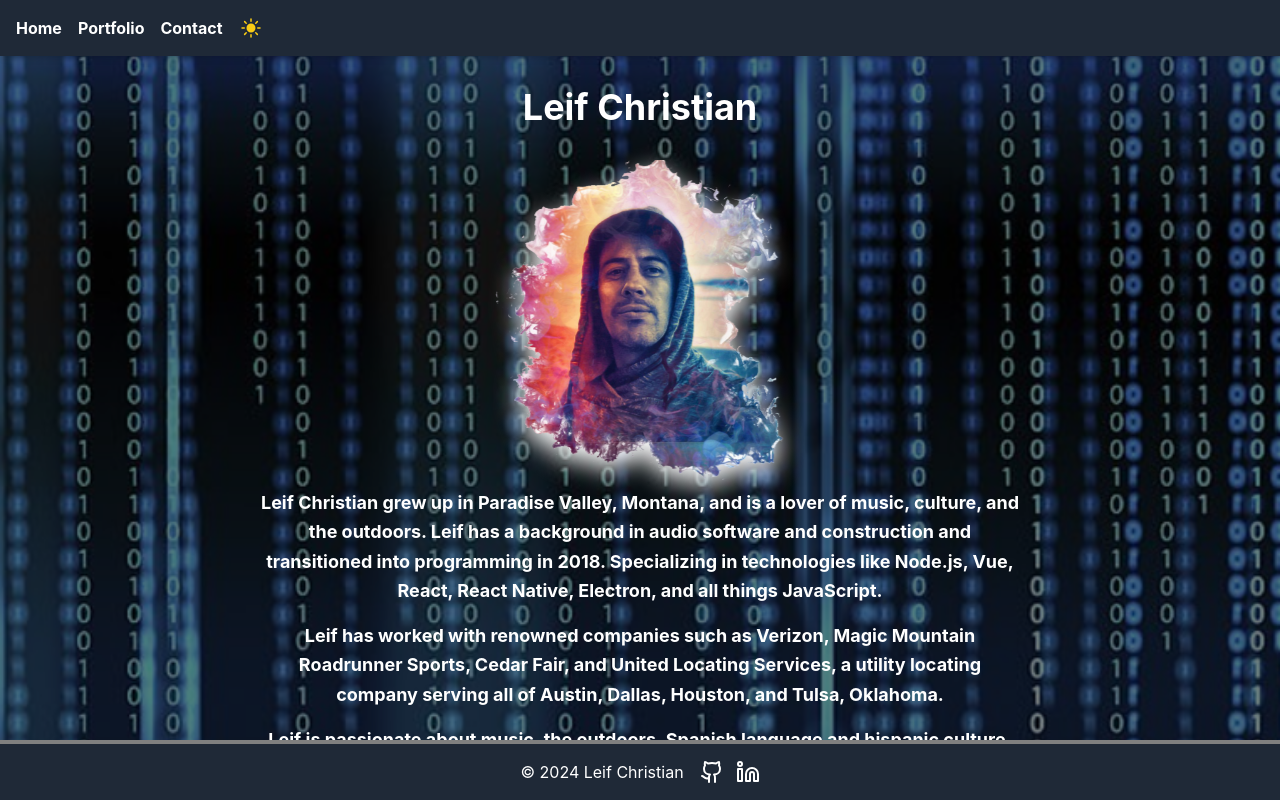
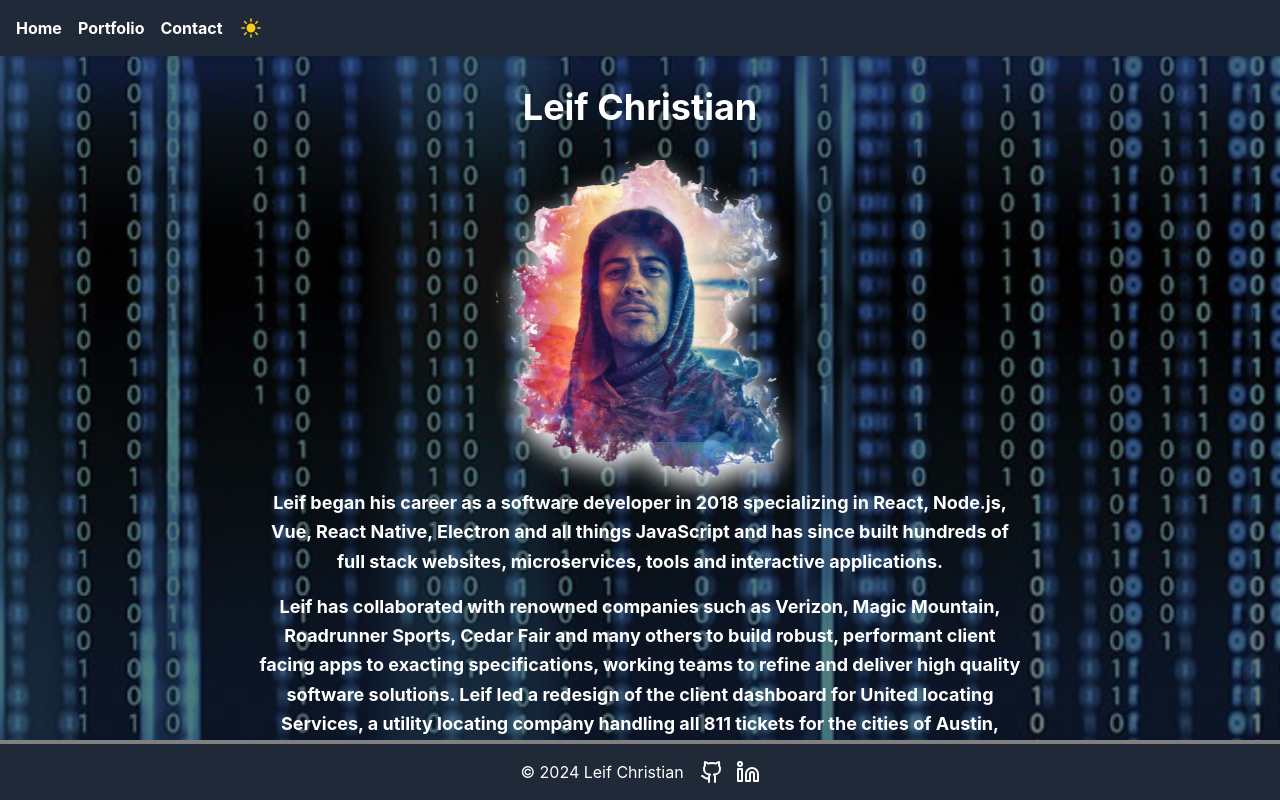
Before and after one commit to LeifChristian/react-portfolio, a React (Create React App) app: page / in a window 1280 px wide. Built offline with nearby package versions, Linux system fonts and the light colour scheme.

Commit message:
updated bio

```diff
--- a/src/components/Home.tsx
+++ b/src/components/Home.tsx
@@ -106,26 +106,21 @@
 
           <p className={`${isMobile ? 'text-base px-2' : 'text-lg px-4'} max-w-[800px] mx-auto mt-8 leading-relaxed ${!darkMode && 'text-shadow-light'}`}>
             <span className="block mb-4 font-bold">
-              Leif Christian grew up in Paradise Valley, Montana, and is a lover of
-              music, culture, and the outdoors. Leif has a background in audio software
-              and construction and transitioned into programming in 2018. Specializing
-              in technologies like Node.js, Vue, React, React Native, Electron, and all
-              things JavaScript.
+            Leif began his career as a software developer in 2018 specializing in React, Node.js, Vue, React Native, Electron and all things JavaScript and has since built hundreds of full stack websites, microservices, tools and interactive applications.{"\n"}
+
             </span>
 
             <span className="block mb-4 font-bold">
-              Leif has worked with renowned companies such as Verizon, Magic
-              Mountain Roadrunner Sports, Cedar Fair, and United Locating Services, a
-              utility locating company serving all of Austin, Dallas, Houston, and
-              Tulsa, Oklahoma.
+            Leif has collaborated with renowned companies such as Verizon, Magic Mountain, Roadrunner Sports, Cedar Fair and many others to build robust, performant client facing apps to exacting specifications, working teams to refine and deliver high quality software solutions. Leif led a redesign of the client dashboard for United locating Services, a utility locating company handling all 811 tickets for the cities of Austin, Dallas, Houston and Tulsa, Oklahoma. Leif is active in the LLM space, and pioneered a voice based LLM chatbot many months before the release of popular voice mode LLM systems.
             </span>
 
             <span className="block font-bold">
-              Leif is passionate about music, the outdoors, Spanish language and
-              hispanic culture, and music performance. Leif performs around Montana as a
-              guitarist and vocalist in his rock power trio.
+            Leif Christian grew up in Paradise Valley, Montana, and is a lover of music, culture and the outdoors.
+            He is passionate about music, ans is a professionally trained classical pianist and electric guitarist.
+            In his free time, he performs with various ensembles, and with his rock power trio, Ticket Sauce Trio.
             </span>
           </p>
+
         </div>
       </div>
     </div>
```
